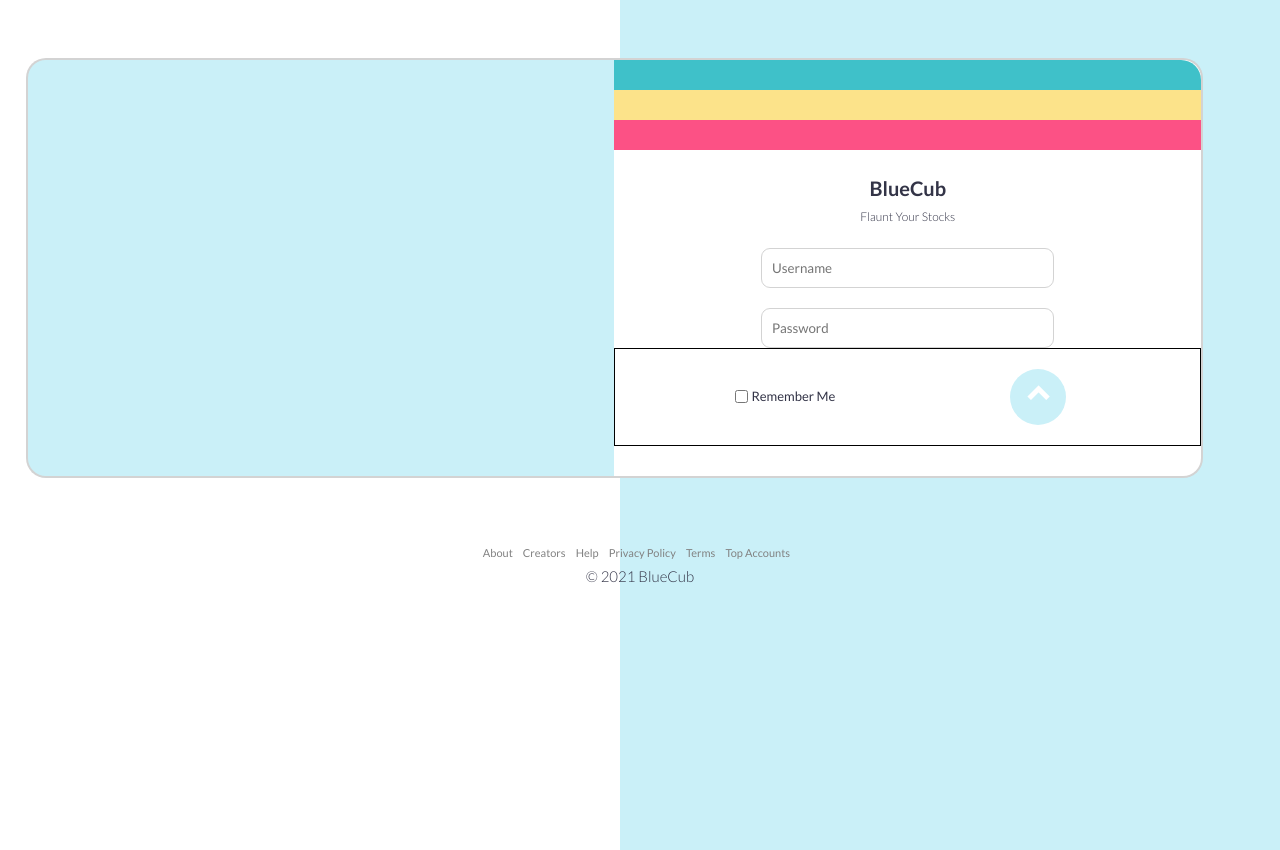
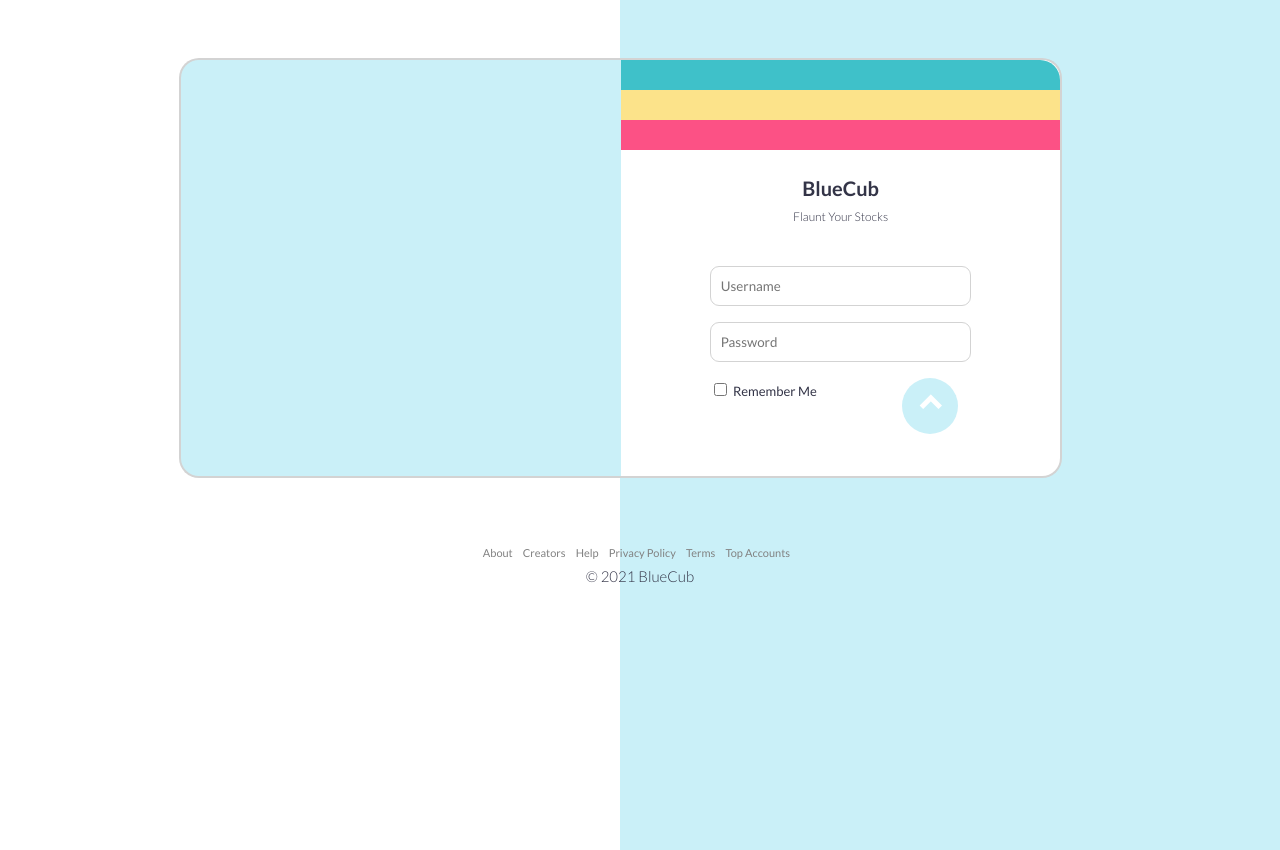
Before and after one commit to bluecub/1.0.0, a PHP site: page /login.php in a window 1280 px wide. Run offline with PHP 8.4, Linux system fonts and the light colour scheme.

Commit message:
login almost done

```diff
--- a/admin/stylesheet/login.css
+++ b/admin/stylesheet/login.css
@@ -1,7 +1,7 @@
 /* ------- This is the login page css ------- */
 
 #mainframe{
-    background-image: linear-gradient(90deg, white 48.4%, #caf0f8 0%);
+    background-image: linear-gradient(90deg, white 48.45%, #caf0f8 0%);
     /*do calculation if need to be changed here width of col-6 is 46% relative to container
      and container is 80% . rest 8% is margin*/
 }
@@ -32,7 +32,7 @@
     margin-left:0px;
     background-color:white;
 }
-
+/* if we change height of the above two feilds to % then change margin in 1 to percentage too */
 /*----- top 3 bars ------- */
 .bar{
     width:100%;
@@ -72,81 +72,35 @@
 }
 
 /*---- usre login info form ------ */
+/*-------------- 1 ----------- */
+#formLogIn{
+   margin-top:30px;/* if we define the height of the whole picture and form box in percentage change this to percentage*/
+}
+.rememberMeBtn{
+    font-size:13px;
+}
 /* input type and submit button css is done in main.css */
-#submitli{
-    margin:20px auto;/* positioning the submit button */
-}
-#rememberMe{
-    display:inline-block;
-    font-size:10px;
-    margin-left:120px;
-}
-#rememberMelabel{
-    font-size:13px;
-    margin-right:40px;
-}
+
+
 /* check the inline block problem here */
 
 /* ------ the buttons below ------ */
 
+
+
 /* ------- This is the sign up page css -------- */
+
 /* here most of the classes and ids are as above only some have changed */
 /* this is the picture and form area css for sign up*/
 /* we have made a new class and increased height , this is a slower method. we need to find a new
 better method*/
-#picturesu{
-    height:510px;
-    background-color:#caf0f8;
-   /* background-size:cover;*/
-    border:solid 2px #D3D3D3;
-    box-sizing:border-box;
-    border-right:none;
-    border-radius:20px 0px 0px 20px;
-    margin-right:0px;
-}
-#formsu{
-    height:510px;
-    border:solid 2px #D3D3D3;
-    box-sizing:border-box;
-    border-left:none;
-    border-radius:0 20px 20px 0px;
-    margin-left:0px;
-    background-color:white;
+
+#formSignUp{
+    margin-top:30px;
 }
 
-/* this is the form */
-#firstName{
-    display:inline-block;
-    width:40%;
-    margin-left:40px;
+/* --------------- This is the forgot Password page css ---------- */
+
+#formForPass{
+    margin-top:30px;
 }
-#lastName{
-    display:inline-block;
-    width:40%;
-}
-#usernamesignup{
-    width:80%;
-}
-#emailsignup{
-    width:80%;
-}
-#passwordsignup{
-    display:inline-block;
-    width:40%;
-    margin-left:40px;
-}
-#confirmpassword{
-    display:inline-block;
-    width:40%;
-}
-/* positioning the submit button */
-#submitsu{
-    display:block;
-    margin:20px auto;
-}
-.multiements{
-    border: solid 1px black;
-    display: flex;
-    justify-content: center;
-    align-items: center;
-}
--- a/admin/stylesheet/main.css
+++ b/admin/stylesheet/main.css
@@ -1,11 +1,10 @@
 /* ----- this is the common css file -------- */
+
+
 
 /* -------- every text like username, pasword etc input type ------ */
 .input{
-    display:block;
-    margin:20px auto 0px;
     height:40px;
-    width:50%;
     padding-left:10px;
     box-sizing:border-box;
     /*background-color:#d7f1f8;*//* choose colour */
@@ -20,8 +19,8 @@
 
 /* choose icon by putting icon name in the span t
 <button type="button" id="submit"><span class="material-icons" id="subbtn">expand_less</span></button>*/
-.submit{
-    display:inline-block;
+#submit{
+
     width: 56px;
     height:56px;
     border-radius:28px;
@@ -37,7 +36,7 @@
 	from{transform:rotate(0deg);}
 	to{transform:rotate(90deg);}
 }
-.submit:hover{
+#submit:hover{
     /*width:58px;
     height:58px;
     border-radius:29px;*/
--- a/includes/login.php
+++ b/includes/login.php
@@ -60,7 +60,7 @@
                 $_SESSION['user'] = new userObject($user_ID);
 
                 //jump to the feed page
-                header('location: /');
+                header('location: feed.php');
             }
             $this->errorArray['error'] = 'Username or Password incorrect';
 
--- a/login.php
+++ b/login.php
@@ -1,3 +1,21 @@
+<?php
+
+    require_once 'includes/basicFunctions.php';
+    require_once 'includes/CRUD.php';
+    require_once 'includes/login.php';
+
+    if(isset($_POST['submit'])){
+        $credentials['userName'] = $_POST['userName'];
+        $credentials['password'] = $_POST['password'];
+
+        $loginObject = new login($credentials);
+        $loginObject->checkAuthentication();
+    }
+
+
+?>
+
+
 <!DOCTYPE html>
 <html lang="en">
 <head>
@@ -12,11 +30,11 @@
     <link href="https://fonts.googleapis.com/icon?family=Material+Icons" rel="stylesheet">
 </head>
 
-<body class="" id="mainframe">
+<body class="container" id="mainframe">
 
     <!-- This is the main login area-->
     <div class="row" id="loginRow">
-        <div class="col-6 col-1-sm" id="picture"></div><!-- check for how to mak e0 coloumns when sm or add own classes-->
+        <div class="col-6 col-1-sm" id="picture"></div><!-- check for how to make 0 coloumns when sm or add own classes-->
         <div class="col-6 col-11-sm" id="form">
             <!-- top 3 bars -->
             <div class="bar" id="loginBar"></div>
@@ -28,17 +46,24 @@
                 <p id="slogan">Flaunt Your Stocks</p>
             </div>
             <!-- main form-->
-            <input type="text" class="input" placeholder="Username" id="username">
-            <input type="password" class="input" placeholder="Password" id="password">
-
-            <div class="multiements">
-
-                <input type="checkbox" id="rememberMe" value="rememberMe">
-                <label for="rememberMe" id="rememberMelabel">Remember Me</label>
-                <button type="button" class="submit" id="submitli"><span class="material-icons" id="subbtn">expand_less</span></button>
-
-            </div>
-
+            <form class="container" id="formLogIn" action="" method="post" name="logIn">
+                <div class="row">
+                    <div class="col-1 col-1-sm"></div>
+                    <input type="text" class="col-10 col-10-sm input" id="userNameLogIn" placeholder="Username" name="userName" required>
+                </div>
+                <div class="row">
+                    <div class="col-1 col-1-sm"></div>
+                    <input type="password" class="col-10 col-10-sm input" id="passwordLogIn" placeholder="Password" name="password" required>
+                </div>
+                <div class="row">
+                    <div class="col-1 col-1-sm"></div>
+                    <div class="col-7 col-7-sm">
+                    <input type="checkbox" class="rememberMe"  name="rememberMe">
+                    <label for="rememberMe" class="rememberMeBtn">Remember Me</label>
+                    </div>
+                    <button type="submit" class="col-4 col-4-sm" id="submit"  name="submit" ><span class="material-icons" id="subbtn">expand_less</span></button>
+                </div>
+            </form>
             <!-- buttons below -->
             <!--<button type="button" id="loginBut" class="buttons">Log In</button>
             <button type="button" id="signUpbut" class="buttons">Sign Up</button>
```
Also changed, not shown: test.html (deleted, +0 -31 lines).
